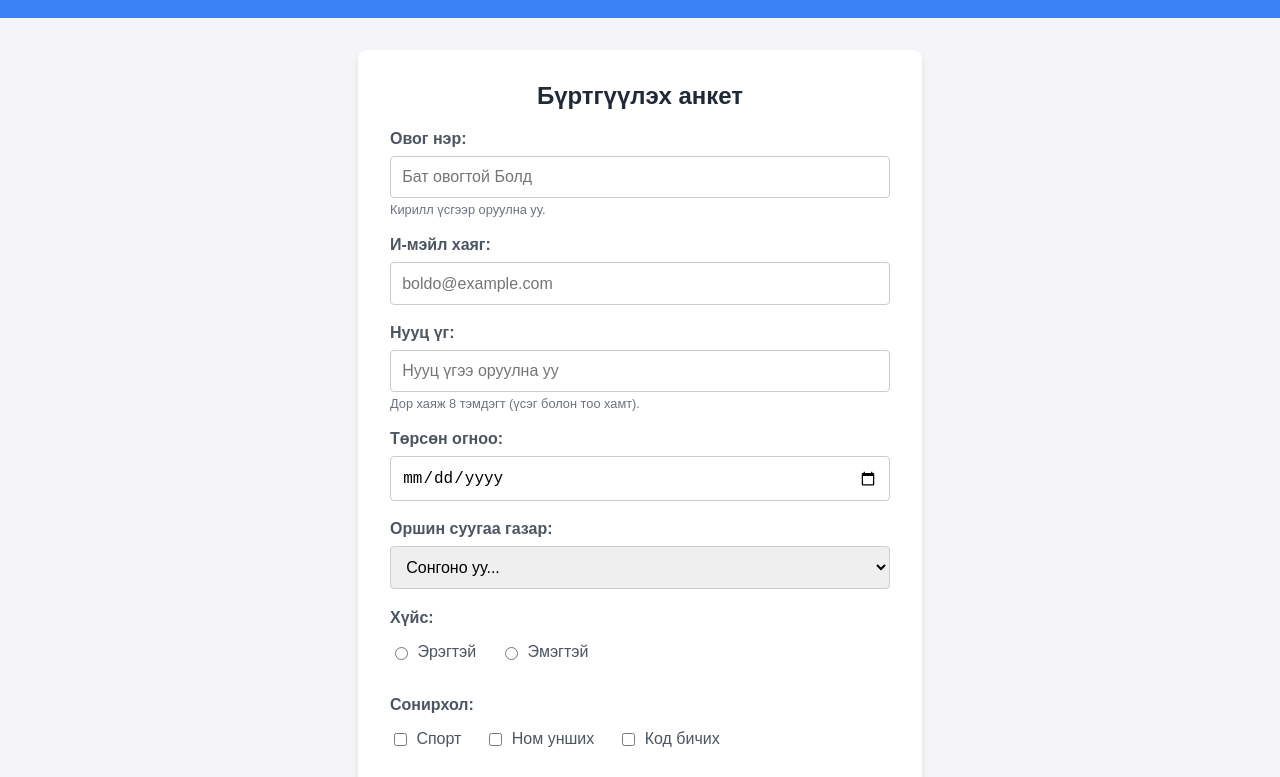
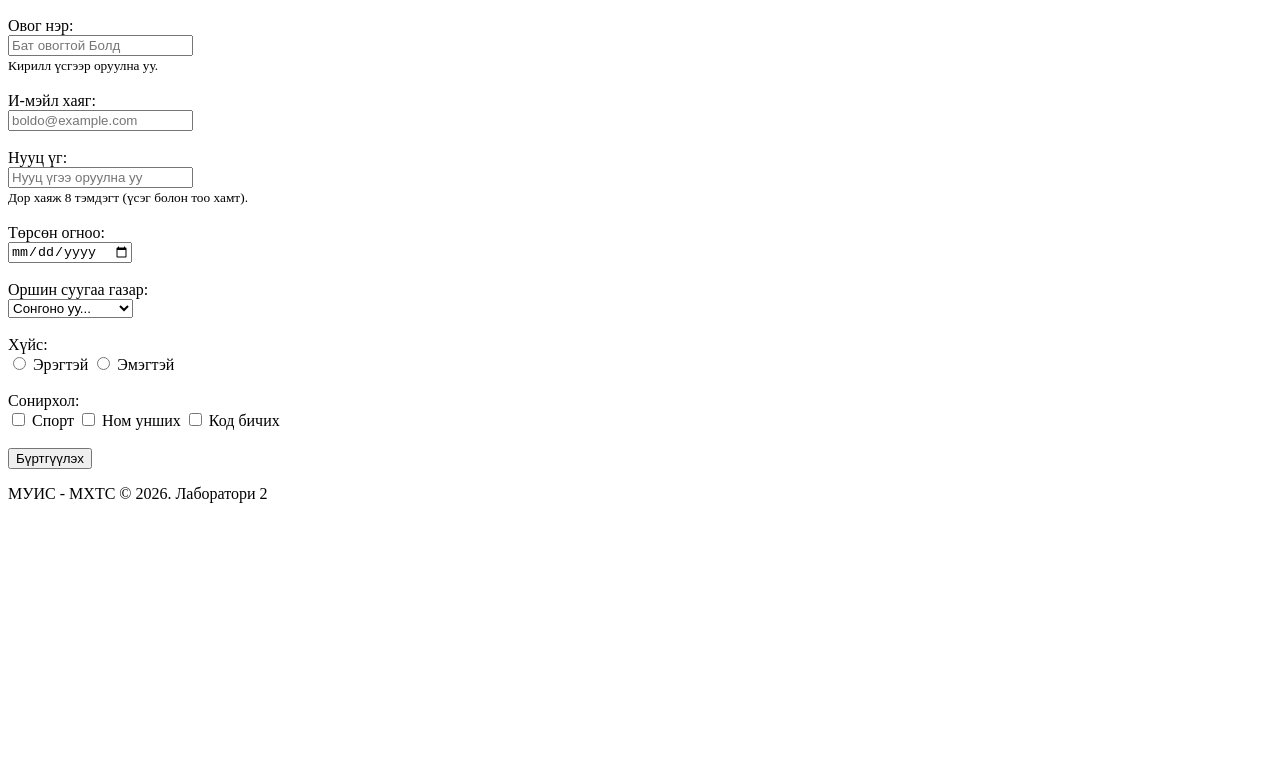
Before and after one commit to Tuugii0526/web-development-lab2, a plain HTML site: page index.html in a window 1280 px wide. Shown: the part 110-887 px from the top of the page. After the commit the page ends 800 px from the top, so only its background shows below. Drawn offline with Linux system fonts and the light colour scheme.

Commit message:
Remove CSS from registration form

```diff
--- a/index.html
+++ b/index.html
@@ -4,120 +4,6 @@
     <meta charset="UTF-8">
     <meta name="viewport" content="width=device-width, initial-scale=1.0">
     <title>Бүртгэлийн анкет</title>
-    <style>
-        body {
-            font-family: Arial, sans-serif;
-            background-color: #f4f4f9;
-            margin: 0;
-            padding: 0;
-            color: #333;
-        }
-
-        header {
-            background-color: #3b82f6;
-            color: white;
-            padding: 1.5rem;
-            text-align: center;
-        }
-
-        main {
-            max-width: 500px;
-            margin: 2rem auto;
-            background: white;
-            padding: 2rem;
-            border-radius: 8px;
-            box-shadow: 0 4px 6px rgba(0, 0, 0, 0.1);
-        }
-
-        h2 {
-            margin-top: 0;
-            text-align: center;
-            color: #1f2937;
-        }
-
-        .form-group {
-            margin-bottom: 1.2rem;
-        }
-
-        label {
-            display: block;
-            margin-bottom: 0.5rem;
-            font-weight: bold;
-            color: #4b5563;
-        }
-
-        input[type="text"],
-        input[type="email"],
-        input[type="password"],
-        input[type="date"],
-        select {
-            width: 100%;
-            padding: 0.7rem;
-            border: 1px solid #ccc;
-            border-radius: 4px;
-            font-size: 1rem;
-            box-sizing: border-box;
-        }
-
-        input:focus, select:focus {
-            outline: none;
-            border-color: #3b82f6;
-            box-shadow: 0 0 0 3px rgba(59, 130, 246, 0.2);
-        }
-
-        /* Radio and Checkbox Styling */
-        .radio-group, .checkbox-group {
-            display: flex;
-            gap: 1.5rem;
-            flex-wrap: wrap;
-            padding: 0.5rem 0;
-        }
-
-        .option-label {
-            display: flex;
-            align-items: center;
-            gap: 0.4rem;
-            font-weight: normal;
-            cursor: pointer;
-        }
-
-        .option-label input {
-            cursor: pointer;
-        }
-
-        .helper-text {
-            font-size: 0.8rem;
-            color: #6b7280;
-            margin-top: 0.25rem;
-        }
-
-        button {
-            width: 100%;
-            padding: 0.8rem;
-            background-color: #3b82f6;
-            color: white;
-            border: none;
-            border-radius: 4px;
-            font-size: 1rem;
-            font-weight: bold;
-            cursor: pointer;
-            margin-top: 1rem;
-            transition: background 0.2s;
-        }
-
-        button:hover {
-            background-color: #2563eb;
-        }
-
-        footer {
-            background-color: #1f2937;
-            color: #9ca3af;
-            text-align: center;
-            padding: 1.5rem;
-            margin-top: auto;
-            font-size: 0.9rem;
-        }
-    </style>
 </head>
 <body>
 
@@ -133,8 +19,8 @@
         <form action="#" method="POST">
 
             <!-- 1. Text Input (Овог нэр) -->
-            <div class="form-group">
-                <label for="fullname">Овог нэр:</label>
+            <div>
+                <label for="fullname">Овог нэр:</label><br>
                 <input
                     type="text"
                     id="fullname"
@@ -143,13 +29,15 @@
                     pattern="^[A-ЯӨҮa-яөү\s\-]{2,50}$"
                     placeholder="Бат овогтой Болд"
                     title="Зөвхөн кирилл үсэг болон зай оруулна уу (2-50 тэмдэгт)."
-                >
-                <div class="helper-text">Кирилл үсгээр оруулна уу.</div>
+                ><br>
+                <small>Кирилл үсгээр оруулна уу.</small>
             </div>
 
+            <br>
+
             <!-- 2. Email Input (И-мэйл хаяг) -->
-            <div class="form-group">
-                <label for="email">И-мэйл хаяг:</label>
+            <div>
+                <label for="email">И-мэйл хаяг:</label><br>
                 <input
                     type="email"
                     id="email"
@@ -159,9 +47,11 @@
                 >
             </div>
 
+            <br>
+
             <!-- 3. Password Input (Нууц үг) -->
-            <div class="form-group">
-                <label for="password">Нууц үг:</label>
+            <div>
+                <label for="password">Нууц үг:</label><br>
                 <input
                     type="password"
                     id="password"
@@ -170,13 +60,15 @@
                     pattern="^(?=.*[A-Za-z])(?=.*\d)[A-Za-z\d\W_]{8,}$"
                     placeholder="Нууц үгээ оруулна уу"
                     title="Дор хаяж 8 тэмдэгт, үсэг болон тоо хамт агуулсан байна."
-                >
-                <div class="helper-text">Дор хаяж 8 тэмдэгт (үсэг болон тоо хамт).</div>
+                ><br>
+                <small>Дор хаяж 8 тэмдэгт (үсэг болон тоо хамт).</small>
             </div>
 
+            <br>
+
             <!-- 4. Date Input (Төрсөн огноо) -->
-            <div class="form-group">
-                <label for="birthdate">Төрсөн огноо:</label>
+            <div>
+                <label for="birthdate">Төрсөн огноо:</label><br>
                 <input
                     type="date"
                     id="birthdate"
@@ -185,9 +77,11 @@
                 >
             </div>
 
+            <br>
+
             <!-- 5. Select Dropdown (Оршин суугаа хот/аймаг) -->
-            <div class="form-group">
-                <label for="location">Оршин суугаа газар:</label>
+            <div>
+                <label for="location">Оршин суугаа газар:</label><br>
                 <select id="location" name="location" required>
                     <option value="" disabled selected hidden>Сонгоно уу...</option>
                     <option value="ub">Улаанбаатар</option>
@@ -197,39 +91,41 @@
                 </select>
             </div>
 
+            <br>
+
             <!-- 6. Radio Input (Хүйс) -->
-            <div class="form-group">
-                <label>Хүйс:</label>
-                <div class="radio-group">
-                    <label class="option-label" for="gender-male">
+            <div>
+                <label>Хүйс:</label><br>
+                <label for="gender-male">
                     <input type="radio" id="gender-male" name="gender" value="male" required>
                     Эрэгтэй
                 </label>
-                    <label class="option-label" for="gender-female">
+                <label for="gender-female">
                     <input type="radio" id="gender-female" name="gender" value="female">
                     Эмэгтэй
                 </label>
             </div>
-            </div>
+
+            <br>
 
             <!-- 7. Checkbox Input (Сонирхол) -->
-            <div class="form-group">
-                <label>Сонирхол:</label>
-                <div class="checkbox-group">
-                    <label class="option-label" for="interest-sports">
+            <div>
+                <label>Сонирхол:</label><br>
+                <label for="interest-sports">
                     <input type="checkbox" id="interest-sports" name="interest" value="sports">
                     Спорт
                 </label>
-                    <label class="option-label" for="interest-reading">
+                <label for="interest-reading">
                     <input type="checkbox" id="interest-reading" name="interest" value="reading">
                     Ном унших
                 </label>
-                    <label class="option-label" for="interest-coding">
+                <label for="interest-coding">
                     <input type="checkbox" id="interest-coding" name="interest" value="coding">
                     Код бичих
                 </label>
             </div>
-            </div>
+
+            <br>
 
             <button type="submit">Бүртгүүлэх</button>
         </form>
```
Lines whose indentation alone changed are shown as unchanged.
